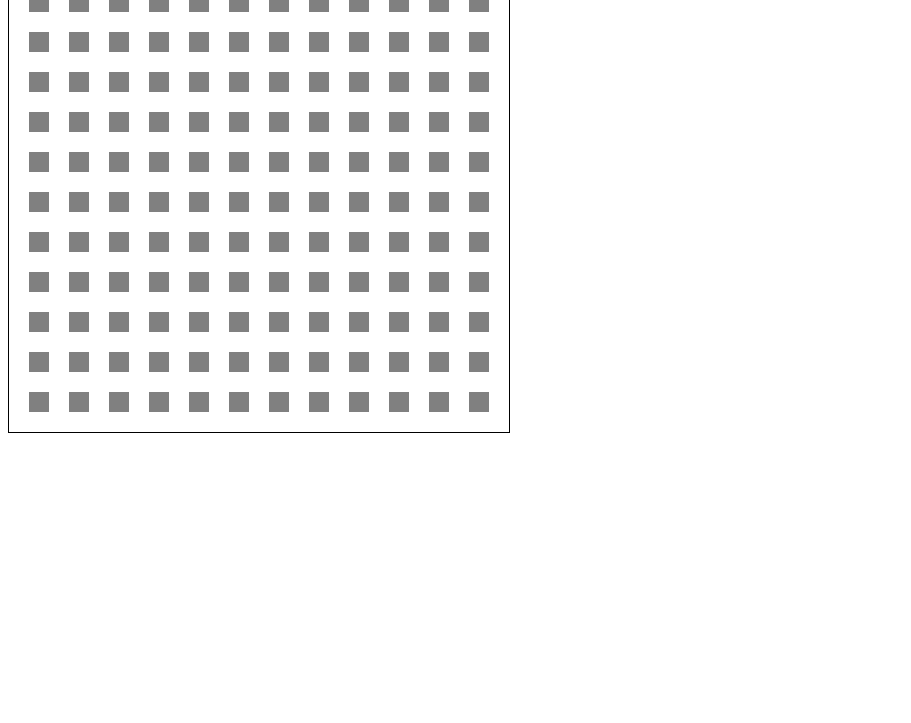
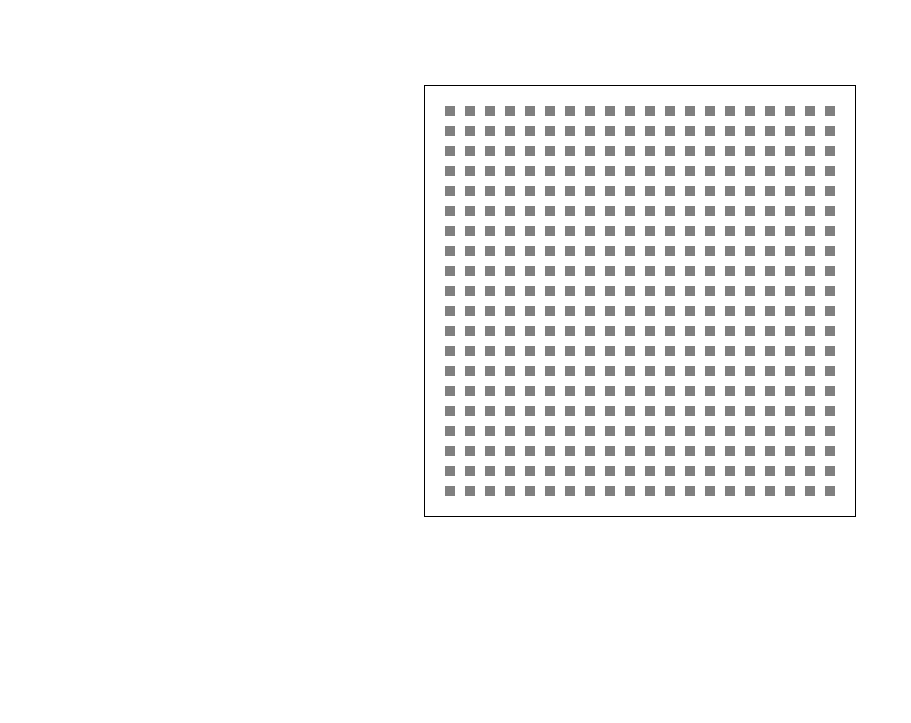
Before and after one commit to Jenniferrmuniz/neocis-software-assesment, a plain HTML site: page index.html in a window 1280 px wide. Shown: the part 77-800 px from the top of the page, without its empty margins (0-911 px from the left). Drawn offline with Linux system fonts and the light colour scheme.

Commit message:
20 by 20 grid

```diff
--- a/index.html
+++ b/index.html
@@ -9,8 +9,9 @@
     <title>Neocis Software Assesment</title>
 </head>
 <body>
+    <h1>Neocis Software Assesment</h1>
     <div id="canvas-wrapper">
-        <canvas id="canvas" width="500px" height="500px"></canvas>
+        <canvas id="canvas" width="430px" height="430px"></canvas>
     </div>
     <script type='text/JavaScript' src='index.js'></script>
 </body>
--- a/index.js
+++ b/index.js
@@ -5,163 +5,193 @@ window.onload = function () {
     var ctx = canvas.getContext('2d');
 
 
-    ctx.fillStyle = "gray";
 
-    ctx.fillRect(20, 20, 20, 20);
-    ctx.fillRect(60, 20, 20, 20);
-    ctx.fillRect(100, 20, 20, 20);
-    ctx.fillRect(140, 20, 20, 20);
-    ctx.fillRect(180, 20, 20, 20);
-    ctx.fillRect(220, 20, 20, 20);
-    ctx.fillRect(260, 20, 20, 20);
-    ctx.fillRect(300, 20, 20, 20);
-    ctx.fillRect(340, 20, 20, 20);
-    ctx.fillRect(380, 20, 20, 20);
-    ctx.fillRect(420, 20, 20, 20);
-    ctx.fillRect(460, 20, 20, 20);
 
-    ctx.fillRect(20, 60, 20, 20);
-    ctx.fillRect(60, 60, 20, 20);
-    ctx.fillRect(100, 60, 20, 20);
-    ctx.fillRect(140, 60, 20, 20);
-    ctx.fillRect(180, 60, 20, 20);
-    ctx.fillRect(220, 60, 20, 20);
-    ctx.fillRect(260, 60, 20, 20);
-    ctx.fillRect(300, 60, 20, 20);
-    ctx.fillRect(340, 60, 20, 20);
-    ctx.fillRect(380, 60, 20, 20);
-    ctx.fillRect(420, 60, 20, 20);
-    ctx.fillRect(460, 60, 20, 20);
 
-    ctx.fillRect(20, 100, 20, 20);
-    ctx.fillRect(60, 100, 20, 20);
-    ctx.fillRect(100, 100, 20, 20);
-    ctx.fillRect(140, 100, 20, 20);
-    ctx.fillRect(180, 100, 20, 20);
-    ctx.fillRect(220, 100, 20, 20);
-    ctx.fillRect(260, 100, 20, 20);
-    ctx.fillRect(300, 100, 20, 20);
-    ctx.fillRect(340, 100, 20, 20);
-    ctx.fillRect(380, 100, 20, 20);
-    ctx.fillRect(420, 100, 20, 20);
-    ctx.fillRect(460, 100, 20, 20);
 
-    ctx.fillRect(20, 140, 20, 20);
-    ctx.fillRect(60, 140, 20, 20);
-    ctx.fillRect(100, 140, 20, 20);
-    ctx.fillRect(140, 140, 20, 20);
-    ctx.fillRect(180, 140, 20, 20);
-    ctx.fillRect(220, 140, 20, 20);
-    ctx.fillRect(260, 140, 20, 20);
-    ctx.fillRect(300, 140, 20, 20);
-    ctx.fillRect(340, 140, 20, 20);
-    ctx.fillRect(380, 140, 20, 20);
-    ctx.fillRect(420, 140, 20, 20);
-    ctx.fillRect(460, 140, 20, 20);
+    // ctx.fillRect(20, 20, 20, 20);
+    // ctx.fillRect(60, 20, 20, 20);
+    // ctx.fillRect(100, 20, 20, 20);
+    // ctx.fillRect(140, 20, 20, 20);
+    // ctx.fillRect(180, 20, 20, 20);
+    // ctx.fillRect(220, 20, 20, 20);
+    // ctx.fillRect(260, 20, 20, 20);
+    // ctx.fillRect(300, 20, 20, 20);
+    // ctx.fillRect(340, 20, 20, 20);
+    // ctx.fillRect(380, 20, 20, 20);
+    // ctx.fillRect(420, 20, 20, 20);
+    // ctx.fillRect(460, 20, 20, 20);
+    // ctx.fillRect(500, 20, 20, 20);
+    // ctx.fillRect(540, 20, 20, 20);
+    // ctx.fillRect(580, 20, 20, 20);
+    // ctx.fillRect(620, 20, 20, 20);
+    // ctx.fillRect(660, 20, 20, 20);
+    // ctx.fillRect(700, 20, 20, 20);
+    // ctx.fillRect(740, 20, 20, 20);
+    // ctx.fillRect(780, 20, 20, 20);
+    // ctx.fillRect(820, 20, 20, 20);
+    // ctx.fillRect(860, 20, 20, 20);
 
-    ctx.fillRect(20, 180, 20, 20);
-    ctx.fillRect(60, 180, 20, 20);
-    ctx.fillRect(100, 180, 20, 20);
-    ctx.fillRect(140, 180, 20, 20);
-    ctx.fillRect(180, 180, 20, 20);
-    ctx.fillRect(220, 180, 20, 20);
-    ctx.fillRect(260, 180, 20, 20);
-    ctx.fillRect(300, 180, 20, 20);
-    ctx.fillRect(340, 180, 20, 20);
-    ctx.fillRect(380, 180, 20, 20);
-    ctx.fillRect(420, 180, 20, 20);
-    ctx.fillRect(460, 180, 20, 20);
+    fillGrid();
 
-    ctx.fillRect(20, 220, 20, 20);
-    ctx.fillRect(60, 220, 20, 20);
-    ctx.fillRect(100, 220, 20, 20);
-    ctx.fillRect(140, 220, 20, 20);
-    ctx.fillRect(180, 220, 20, 20);
-    ctx.fillRect(220, 220, 20, 20);
-    ctx.fillRect(260, 220, 20, 20);
-    ctx.fillRect(300, 220, 20, 20);
-    ctx.fillRect(340, 220, 20, 20);
-    ctx.fillRect(380, 220, 20, 20);
-    ctx.fillRect(420, 220, 20, 20);
-    ctx.fillRect(460, 220, 20, 20);
+    function fillGrid(){
+        for(let i=20; i<=400; i+=20){
+            for(let j=20; j<=400; j+=20){
+                ctx.fillStyle = "gray";
+                ctx.fillRect(i, j, 10, 10);
+            }
+        }
+    }
 
-    ctx.fillRect(20, 260, 20, 20);
-    ctx.fillRect(60, 260, 20, 20);
-    ctx.fillRect(100, 260, 20, 20);
-    ctx.fillRect(140, 260, 20, 20);
-    ctx.fillRect(180, 260, 20, 20);
-    ctx.fillRect(220, 260, 20, 20);
-    ctx.fillRect(260, 260, 20, 20);
-    ctx.fillRect(300, 260, 20, 20);
-    ctx.fillRect(340, 260, 20, 20);
-    ctx.fillRect(380, 260, 20, 20);
-    ctx.fillRect(420, 260, 20, 20);
-    ctx.fillRect(460, 260, 20, 20);
 
-    ctx.fillRect(20, 300, 20, 20);
-    ctx.fillRect(60, 300, 20, 20);
-    ctx.fillRect(100, 300, 20, 20);
-    ctx.fillRect(140, 300, 20, 20);
-    ctx.fillRect(180, 300, 20, 20);
-    ctx.fillRect(220, 300, 20, 20);
-    ctx.fillRect(260, 300, 20, 20);
-    ctx.fillRect(300, 300, 20, 20);
-    ctx.fillRect(340, 300, 20, 20);
-    ctx.fillRect(380, 300, 20, 20);
-    ctx.fillRect(420, 300, 20, 20);
-    ctx.fillRect(460, 300, 20, 20);
 
-    ctx.fillRect(20, 340, 20, 20);
-    ctx.fillRect(60, 340, 20, 20);
-    ctx.fillRect(100, 340, 20, 20);
-    ctx.fillRect(140, 340, 20, 20);
-    ctx.fillRect(180, 340, 20, 20);
-    ctx.fillRect(220, 340, 20, 20);
-    ctx.fillRect(260, 340, 20, 20);
-    ctx.fillRect(300, 340, 20, 20);
-    ctx.fillRect(340, 340, 20, 20);
-    ctx.fillRect(380, 340, 20, 20);
-    ctx.fillRect(420, 340, 20, 20);
-    ctx.fillRect(460, 340, 20, 20);
 
-    ctx.fillRect(20, 380, 20, 20);
-    ctx.fillRect(60, 380, 20, 20);
-    ctx.fillRect(100, 380, 20, 20);
-    ctx.fillRect(140, 380, 20, 20);
-    ctx.fillRect(180, 380, 20, 20);
-    ctx.fillRect(220, 380, 20, 20);
-    ctx.fillRect(260, 380, 20, 20);
-    ctx.fillRect(300, 380, 20, 20);
-    ctx.fillRect(340, 380, 20, 20);
-    ctx.fillRect(380, 380, 20, 20);
-    ctx.fillRect(420, 380, 20, 20);
-    ctx.fillRect(460, 380, 20, 20);
 
-    ctx.fillRect(20, 420, 20, 20);
-    ctx.fillRect(60, 420, 20, 20);
-    ctx.fillRect(100, 420, 20, 20);
-    ctx.fillRect(140, 420, 20, 20);
-    ctx.fillRect(180, 420, 20, 20);
-    ctx.fillRect(220, 420, 20, 20);
-    ctx.fillRect(260, 420, 20, 20);
-    ctx.fillRect(300, 420, 20, 20);
-    ctx.fillRect(340, 420, 20, 20);
-    ctx.fillRect(380, 420, 20, 20);
-    ctx.fillRect(420, 420, 20, 20);
-    ctx.fillRect(460, 420, 20, 20);
 
-    ctx.fillRect(20, 460, 20, 20);
-    ctx.fillRect(60, 460, 20, 20);
-    ctx.fillRect(100, 460, 20, 20);
-    ctx.fillRect(140, 460, 20, 20);
-    ctx.fillRect(180, 460, 20, 20);
-    ctx.fillRect(220, 460, 20, 20);
-    ctx.fillRect(260, 460, 20, 20);
-    ctx.fillRect(300, 460, 20, 20);
-    ctx.fillRect(340, 460, 20, 20);
-    ctx.fillRect(380, 460, 20, 20);
-    ctx.fillRect(420, 460, 20, 20);
-    ctx.fillRect(460, 460, 20, 20);
+
+
+    // ctx.fillRect(20, 60, 20, 20);
+    // ctx.fillRect(60, 60, 20, 20);
+    // ctx.fillRect(100, 60, 20, 20);
+    // ctx.fillRect(140, 60, 20, 20);
+    // ctx.fillRect(180, 60, 20, 20);
+    // ctx.fillRect(220, 60, 20, 20);
+    // ctx.fillRect(260, 60, 20, 20);
+    // ctx.fillRect(300, 60, 20, 20);
+    // ctx.fillRect(340, 60, 20, 20);
+    // ctx.fillRect(380, 60, 20, 20);
+    // ctx.fillRect(420, 60, 20, 20);
+    // ctx.fillRect(460, 60, 20, 20);
+
+    // ctx.fillRect(20, 100, 20, 20);
+    // ctx.fillRect(60, 100, 20, 20);
+    // ctx.fillRect(100, 100, 20, 20);
+    // ctx.fillRect(140, 100, 20, 20);
+    // ctx.fillRect(180, 100, 20, 20);
+    // ctx.fillRect(220, 100, 20, 20);
+    // ctx.fillRect(260, 100, 20, 20);
+    // ctx.fillRect(300, 100, 20, 20);
+    // ctx.fillRect(340, 100, 20, 20);
+    // ctx.fillRect(380, 100, 20, 20);
+    // ctx.fillRect(420, 100, 20, 20);
+    // ctx.fillRect(460, 100, 20, 20);
+
+    // ctx.fillRect(20, 140, 20, 20);
+    // ctx.fillRect(60, 140, 20, 20);
+    // ctx.fillRect(100, 140, 20, 20);
+    // ctx.fillRect(140, 140, 20, 20);
+    // ctx.fillRect(180, 140, 20, 20);
+    // ctx.fillRect(220, 140, 20, 20);
+    // ctx.fillRect(260, 140, 20, 20);
+    // ctx.fillRect(300, 140, 20, 20);
+    // ctx.fillRect(340, 140, 20, 20);
+    // ctx.fillRect(380, 140, 20, 20);
+    // ctx.fillRect(420, 140, 20, 20);
+    // ctx.fillRect(460, 140, 20, 20);
+
+    // ctx.fillRect(20, 180, 20, 20);
+    // ctx.fillRect(60, 180, 20, 20);
+    // ctx.fillRect(100, 180, 20, 20);
+    // ctx.fillRect(140, 180, 20, 20);
+    // ctx.fillRect(180, 180, 20, 20);
+    // ctx.fillRect(220, 180, 20, 20);
+    // ctx.fillRect(260, 180, 20, 20);
+    // ctx.fillRect(300, 180, 20, 20);
+    // ctx.fillRect(340, 180, 20, 20);
+    // ctx.fillRect(380, 180, 20, 20);
+    // ctx.fillRect(420, 180, 20, 20);
+    // ctx.fillRect(460, 180, 20, 20);
+
+    // ctx.fillRect(20, 220, 20, 20);
+    // ctx.fillRect(60, 220, 20, 20);
+    // ctx.fillRect(100, 220, 20, 20);
+    // ctx.fillRect(140, 220, 20, 20);
+    // ctx.fillRect(180, 220, 20, 20);
+    // ctx.fillRect(220, 220, 20, 20);
+    // ctx.fillRect(260, 220, 20, 20);
+    // ctx.fillRect(300, 220, 20, 20);
+    // ctx.fillRect(340, 220, 20, 20);
+    // ctx.fillRect(380, 220, 20, 20);
+    // ctx.fillRect(420, 220, 20, 20);
+    // ctx.fillRect(460, 220, 20, 20);
+
+    // ctx.fillRect(20, 260, 20, 20);
+    // ctx.fillRect(60, 260, 20, 20);
+    // ctx.fillRect(100, 260, 20, 20);
+    // ctx.fillRect(140, 260, 20, 20);
+    // ctx.fillRect(180, 260, 20, 20);
+    // ctx.fillRect(220, 260, 20, 20);
+    // ctx.fillRect(260, 260, 20, 20);
+    // ctx.fillRect(300, 260, 20, 20);
+    // ctx.fillRect(340, 260, 20, 20);
+    // ctx.fillRect(380, 260, 20, 20);
+    // ctx.fillRect(420, 260, 20, 20);
+    // ctx.fillRect(460, 260, 20, 20);
+
+    // ctx.fillRect(20, 300, 20, 20);
+    // ctx.fillRect(60, 300, 20, 20);
+    // ctx.fillRect(100, 300, 20, 20);
+    // ctx.fillRect(140, 300, 20, 20);
+    // ctx.fillRect(180, 300, 20, 20);
+    // ctx.fillRect(220, 300, 20, 20);
+    // ctx.fillRect(260, 300, 20, 20);
+    // ctx.fillRect(300, 300, 20, 20);
+    // ctx.fillRect(340, 300, 20, 20);
+    // ctx.fillRect(380, 300, 20, 20);
+    // ctx.fillRect(420, 300, 20, 20);
+    // ctx.fillRect(460, 300, 20, 20);
+
+    // ctx.fillRect(20, 340, 20, 20);
+    // ctx.fillRect(60, 340, 20, 20);
+    // ctx.fillRect(100, 340, 20, 20);
+    // ctx.fillRect(140, 340, 20, 20);
+    // ctx.fillRect(180, 340, 20, 20);
+    // ctx.fillRect(220, 340, 20, 20);
+    // ctx.fillRect(260, 340, 20, 20);
+    // ctx.fillRect(300, 340, 20, 20);
+    // ctx.fillRect(340, 340, 20, 20);
+    // ctx.fillRect(380, 340, 20, 20);
+    // ctx.fillRect(420, 340, 20, 20);
+    // ctx.fillRect(460, 340, 20, 20);
+
+    // ctx.fillRect(20, 380, 20, 20);
+    // ctx.fillRect(60, 380, 20, 20);
+    // ctx.fillRect(100, 380, 20, 20);
+    // ctx.fillRect(140, 380, 20, 20);
+    // ctx.fillRect(180, 380, 20, 20);
+    // ctx.fillRect(220, 380, 20, 20);
+    // ctx.fillRect(260, 380, 20, 20);
+    // ctx.fillRect(300, 380, 20, 20);
+    // ctx.fillRect(340, 380, 20, 20);
+    // ctx.fillRect(380, 380, 20, 20);
+    // ctx.fillRect(420, 380, 20, 20);
+    // ctx.fillRect(460, 380, 20, 20);
+
+    // ctx.fillRect(20, 420, 20, 20);
+    // ctx.fillRect(60, 420, 20, 20);
+    // ctx.fillRect(100, 420, 20, 20);
+    // ctx.fillRect(140, 420, 20, 20);
+    // ctx.fillRect(180, 420, 20, 20);
+    // ctx.fillRect(220, 420, 20, 20);
+    // ctx.fillRect(260, 420, 20, 20);
+    // ctx.fillRect(300, 420, 20, 20);
+    // ctx.fillRect(340, 420, 20, 20);
+    // ctx.fillRect(380, 420, 20, 20);
+    // ctx.fillRect(420, 420, 20, 20);
+    // ctx.fillRect(460, 420, 20, 20);
+
+    // ctx.fillRect(20, 460, 20, 20);
+    // ctx.fillRect(60, 460, 20, 20);
+    // ctx.fillRect(100, 460, 20, 20);
+    // ctx.fillRect(140, 460, 20, 20);
+    // ctx.fillRect(180, 460, 20, 20);
+    // ctx.fillRect(220, 460, 20, 20);
+    // ctx.fillRect(260, 460, 20, 20);
+    // ctx.fillRect(300, 460, 20, 20);
+    // ctx.fillRect(340, 460, 20, 20);
+    // ctx.fillRect(380, 460, 20, 20);
+    // ctx.fillRect(420, 460, 20, 20);
+    // ctx.fillRect(460, 460, 20, 20);
 
 
 
--- a/stylesheet.css
+++ b/stylesheet.css
@@ -1,4 +1,13 @@
 
+h1{
+    margin: 25px;
+}
+
+#canvas-wrapper{
+    margin-top: 100px;
+    display:flex;
+    justify-content: center;
+}
 
 #canvas {
     border: 1px solid black;
```
